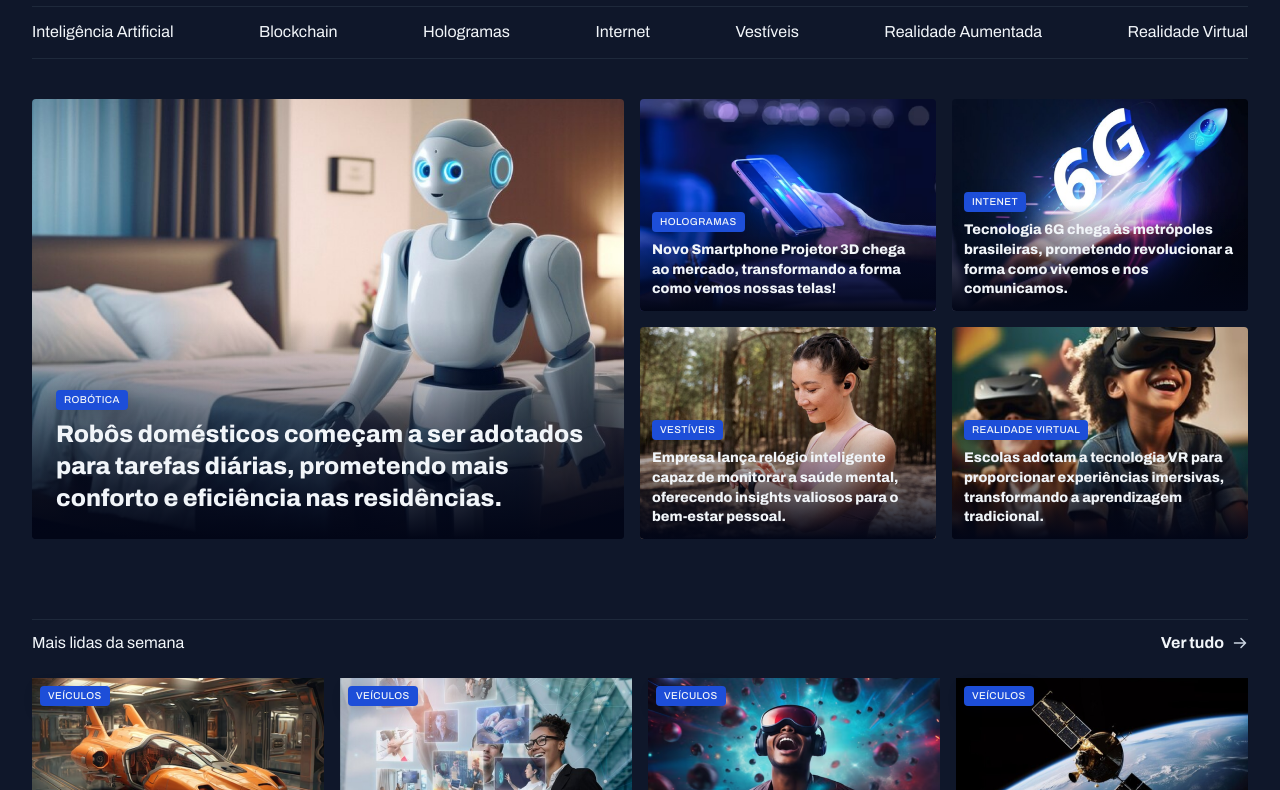
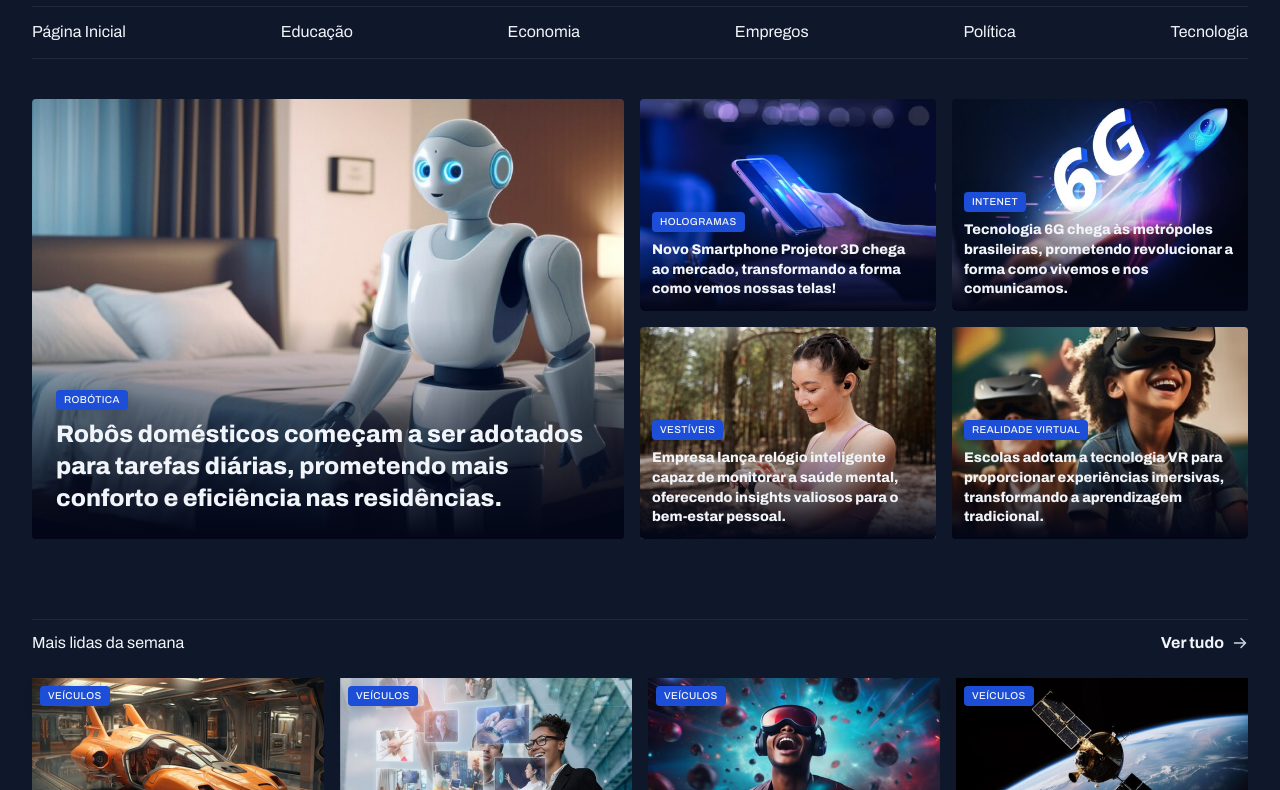
Before and after one commit to zHYPERSNIKEz/Trabalho-faculdade, a plain HTML site: page index.html in a window 1280 px wide. Shown: the part 56-846 px from the top of the page. Drawn offline with Linux system fonts and the light colour scheme.

Commit message:
Alteranção do index

```diff
--- a/index.html
+++ b/index.html
@@ -30,13 +30,12 @@
         </div>
         </nav>
         <nav id="secondary" class="grid grid-flow-col">
-            <a href="#">Inteligência Artificial</a>
-            <a href="#">Blockchain</a>
-            <a href="#">Hologramas</a>
-            <a href="#">Internet</a>
-            <a href="#">Vestíveis</a>
-            <a href="#">Realidade Aumentada</a>
-            <a href="#">Realidade  Virtual</a>
+            <a href="#">Página Inicial</a>
+            <a href="#">Educação</a>
+            <a href="#">Economia</a>
+            <a href="#">Empregos</a>
+            <a href="#">Política</a>
+            <a href="#">Tecnologia</a>
         </nav>
     </header>
 
@@ -285,5 +284,6 @@
         </section>
 </aside>
 </main>
+<footer class="footer" id="footer">© Copyright 2024 Grupo CMR Turma 2701. Todos os direitos reservados.</footer>
 </body>
 </html>
```
